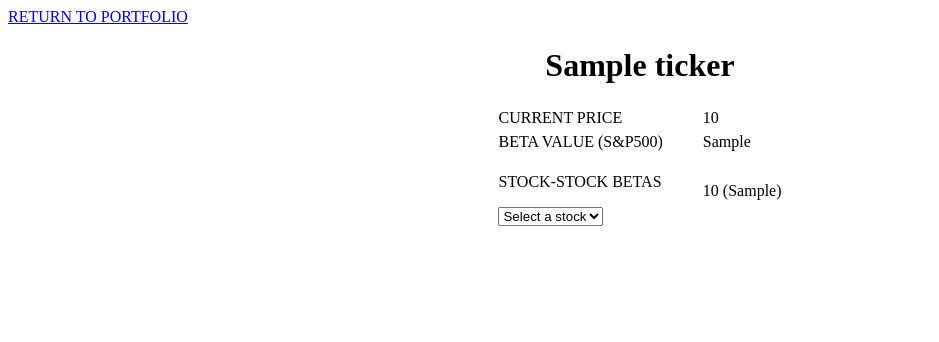
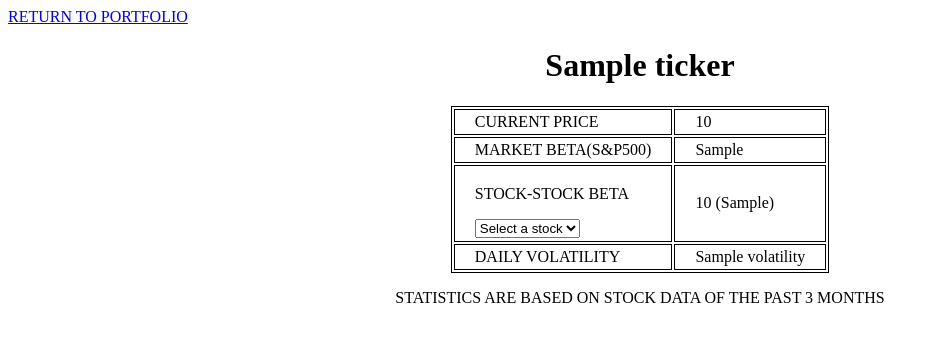
Before and after one commit to kxrKevin/Stock-Alert-Email-Webapp, a Django app: template backend/stocks/templates/stocks/statistics.html in a window 1280 px wide. Shown: the top 342 px of the page, without its empty margins (0-939 px from the left). Run offline with Django 4.2, Linux system fonts and the light colour scheme; tables that the repository leaves empty hold one stand-in row (values such as "Sample post"); the template is opened without the code that fills it: values that come from a table or form of the project are taken from there, most other values are stand-ins (such as "Sample title", 1, 10 or a date in 2020).

Commit message:
implemented volatility calculation feature

```diff
--- a/backend/stocks/templates/stocks/statistics.html
+++ b/backend/stocks/templates/stocks/statistics.html
@@ -8,11 +8,13 @@
 <style>
 
 table {
-    border-collapse: collapse;
+    border-collapse: solid;
+    border: 1px solid black;
 }
 
-td, th {
+td, th, tr {
     padding: 3px 20px;
+    border: 1px solid black;
 }
 
 </style>
@@ -29,12 +31,12 @@ td, th {
             </td>
         </tr>
         <tr>
-            <td>BETA VALUE (S&P500) </td>
+            <td>MARKET BETA(S&P500) </td>
             <td>{{ beta_value }}</td>
         </tr>
         <tr>
             <td>
-                <p>STOCK-STOCK BETAS</p>
+                <p>STOCK-STOCK BETA</p>
                 <form method="POST">
                     {% csrf_token %}
                     <select name="stock_id" onchange="this.form.submit()">
@@ -50,6 +52,14 @@ td, th {
                 {{ stock_to_stock }} ({{ second_comp }})
             </td>
         </tr>
+        <tr>
+            <td>
+                DAILY VOLATILITY
+            </td>
+            <td>
+                {{ volatility }}
+            </td>
+        </tr>
 
     </table>
 
@@ -58,6 +68,8 @@ td, th {
 
     </center>
 </div>
-
+<div>
+    <center><p>STATISTICS ARE BASED ON STOCK DATA OF THE PAST 3 MONTHS</p></center>
+</div>
 
 </html>
--- a/backend/stocks/views.py
+++ b/backend/stocks/views.py
@@ -1,6 +1,6 @@
 from django.shortcuts import render, get_object_or_404, redirect
 from .models import TrackedStock
-from .services import search_stock, get_betas
+from .services import search_stock, get_betas, get_volatility
 from datetime import datetime
 
 from django.core.mail import send_mail
@@ -157,6 +157,8 @@ def statistics_view(request, ticker):
             stock_to_stock = get_betas(ticker, secondstock.ticker)
             stock_to_stock = f"{stock_to_stock:.4f}"
 
+    volatility = get_volatility(ticker)
+
     return render(request, 'stocks/statistics.html', {
         'ticker': ticker,
         'current_price': curr_price,
@@ -164,4 +166,5 @@ def statistics_view(request, ticker):
         'beta_value': beta,
         'stock_to_stock': stock_to_stock,
         'second_comp': secondstock.company_name,
+        'volatility': volatility,
     })
```
Also changed, not shown: backend/stocks/services.py (+12 -0 lines).
